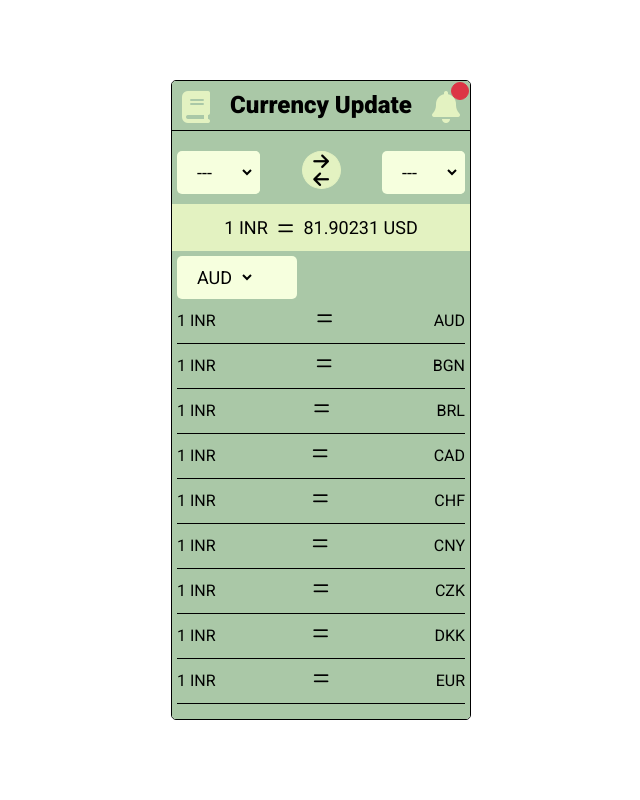
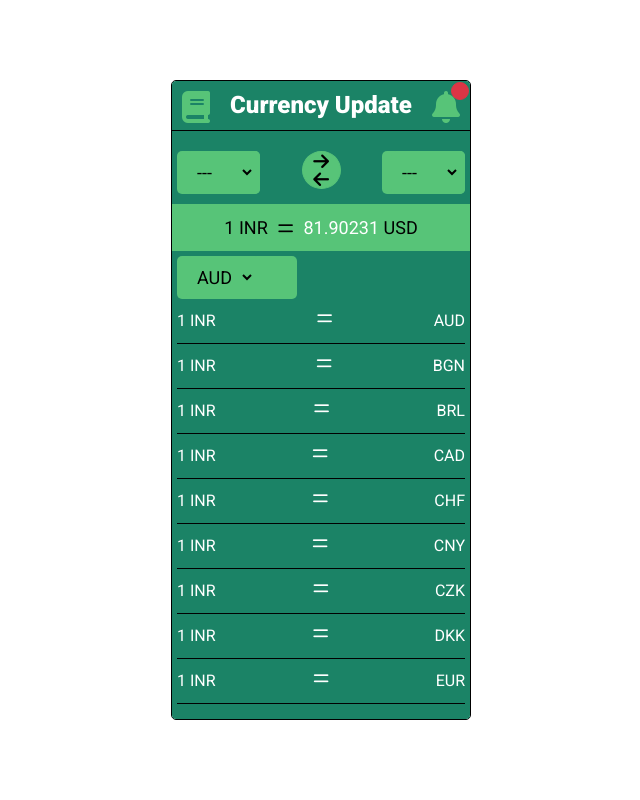
Before and after one commit to Vishal7100jain/LiveCurrencyUpdate, a website with bundled scripts: page index.html in a window 1280 px wide. Shown: the whole page, without its empty margins (319-959 px from the left). Built offline with nearby package versions, Linux system fonts and the light colour scheme; what @everapi/freecurrencyapi-js would draw is missing.

Commit message:
Live Currency app is ready

```diff
--- a/style.css
+++ b/style.css
@@ -2,6 +2,7 @@
   overflow: scroll;
   scrollbar-width: thin;
   scrollbar-color: transparent transparent;
+  color: white !important;
 }
 
 .main::-webkit-scrollbar {
@@ -19,7 +20,7 @@
 * {
   margin: 0;
   padding: 0;
-  font-family: 'Roboto', sans-serif;
+  font-family: "Roboto", sans-serif;
 }
 
 p {
@@ -40,13 +41,13 @@ body {
   height: 80vh;
   width: 300px;
   border: 1px solid rgb(0, 0, 0);
-  background-color: #AAC8A7;
+  background-color: #1B8366;
   border-radius: 5px;
   overflow-y: scroll;
 }
 
 #header {
-  color: black;
+  color: rgb(255, 255, 255);
   display: flex;
   justify-content: space-between;
   padding: 10px;
@@ -62,13 +63,13 @@ body {
 }
 
 #documentation i {
-  color: #E3F2C1;
+  color: #57C478;
   font-size: xx-large;
   cursor: pointer;
 }
 
 #Notification i {
-  color: #E3F2C1;
+  color: #57C478;
   font-size: xx-large;
   cursor: pointer;
 }
@@ -90,13 +91,13 @@ img {
 }
 
 .img {
-  background-color: #F6FFDE;
+  background-color: #57C478;
   border-radius: 5px;
 }
 
 select {
-  border: 5px solid #F6FFDE;
-  background-color: #F6FFDE;
+  border: 5px solid #57C478;
+  background-color: #57C478;
   padding: 5px 2px;
   font-size: large;
   border-radius: 5px;
@@ -108,7 +109,8 @@ select {
   display: flex;
   align-items: center;
   justify-content: center;
-  background-color: #E3F2C1;
+  background-color: #57C478;
+  color: black;
 }
 
 .result p {
@@ -124,8 +126,8 @@ select {
 #reverse {
   font-size: large;
   display: grid;
-  background-color: #E3F2C1;
-  border: 1px solid #E3F2C1;
+  background-color: #57C478;
+  border: 1px solid #57C478;
   color: black;
   cursor: pointer;
   border-radius: 50%;
@@ -138,6 +140,10 @@ select {
 
 #img {
   width: 120px;
+}
+
+#Main-Converted-value{
+  color: white;
 }
 
 #allLive {
@@ -163,12 +169,12 @@ select {
 
 #alertAnimation {
   transform: scale(1, 1);
-  transition: all .3s linear;
+  transition: all 0.3s linear;
   transform-origin: bottom;
 }
 
 /* Phone view */
-@media (min-width:300px) and (max-width:500px) {
+@media (min-width: 300px) and (max-width: 500px) {
   .main {
     width: 100vw;
     height: 100vh;
```
Also changed, not shown: 1 other file.
